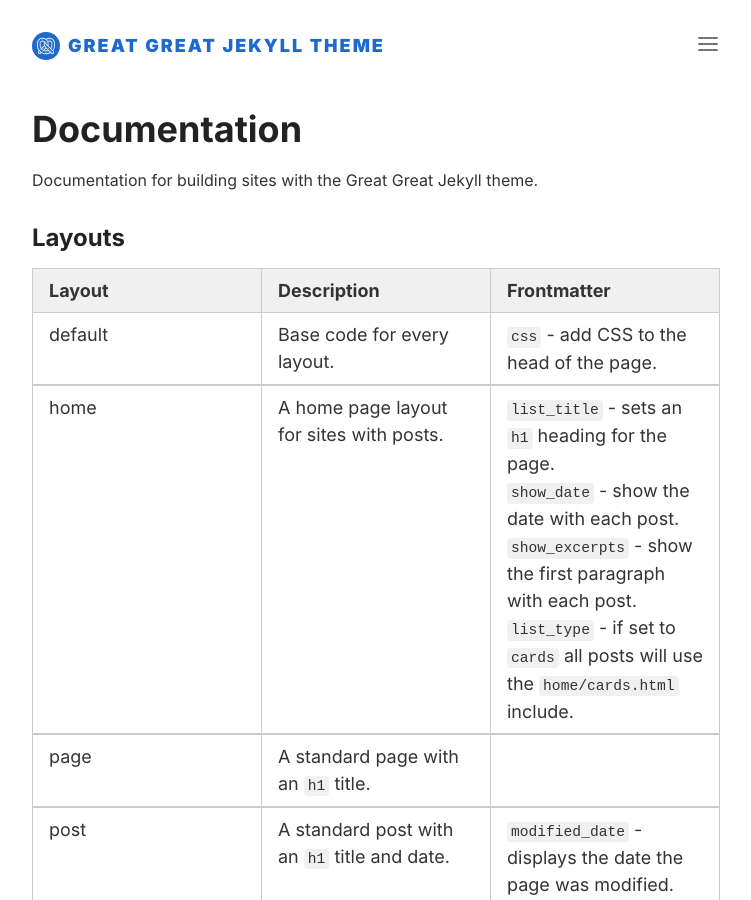
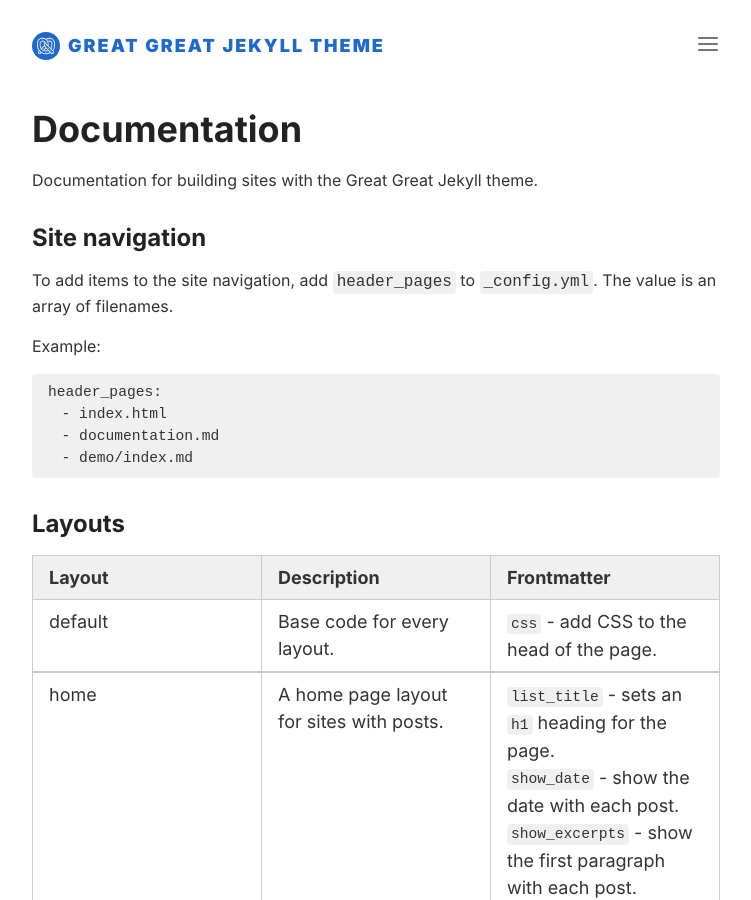
Before and after one commit to double-great/theme, a Jekyll site: the page built from documentation.md, in a window 1280 px wide and 900 px high. Shown: the whole window, without its empty margins (264-1015 px from the left). Built offline with Jekyll 4.4.1, drawn with Linux system fonts in a browser that asks for light colours.

Commit message:
Document `header_pages`

````diff
--- a/documentation.md
+++ b/documentation.md
@@ -14,6 +14,19 @@ css: |
 
 Documentation for building sites with the Great Great Jekyll theme.
 
+## Site navigation
+
+To add items to the site navigation, add `header_pages` to `_config.yml`. The value is an array of filenames.
+
+Example:
+
+```yaml
+header_pages:
+  - index.html
+  - documentation.md
+  - demo/index.md
+```
+
 ## Layouts
 
 | Layout                                        | Description | Frontmatter               |
````
